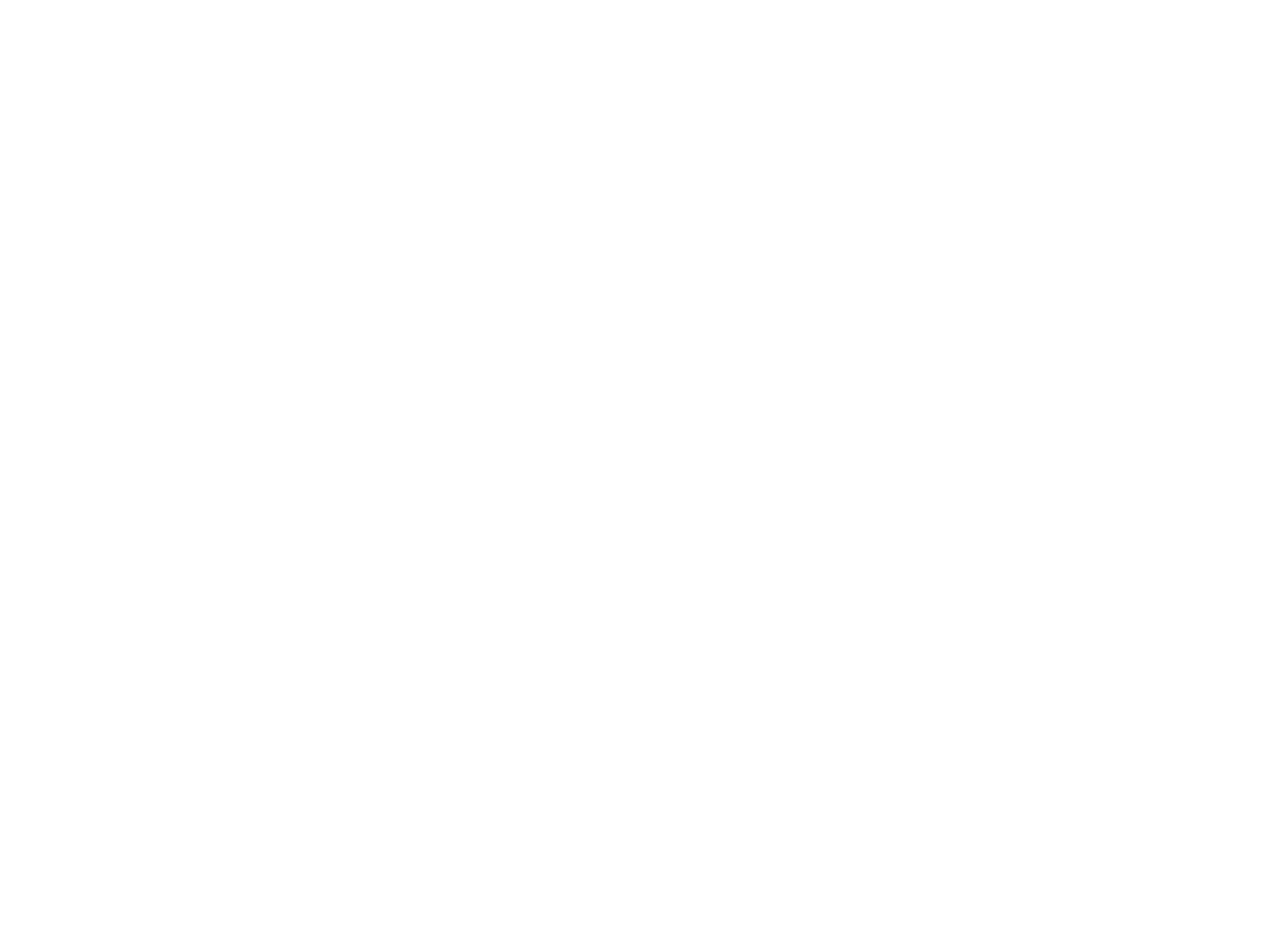
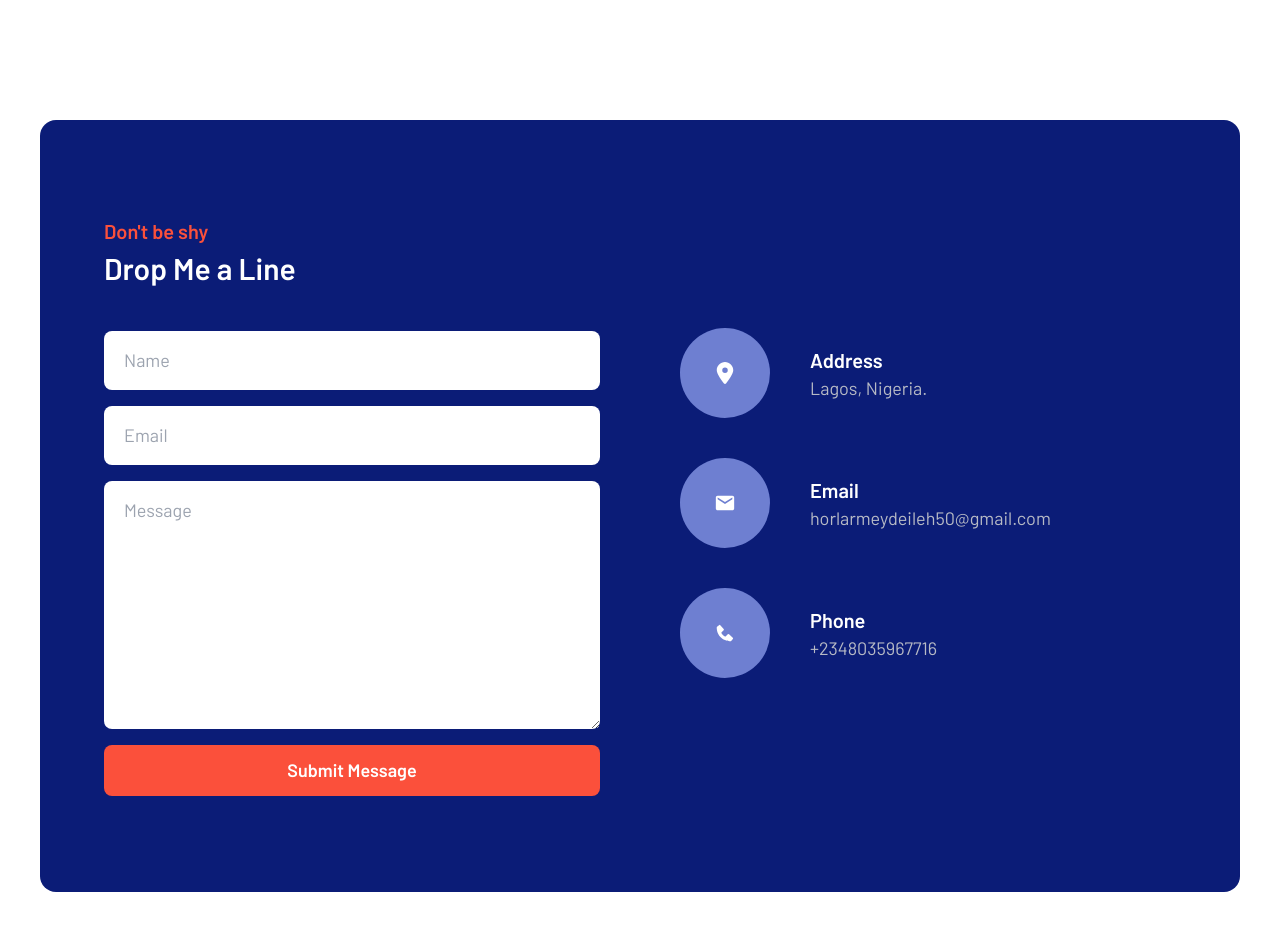
Before and after one commit to Zikkieman/portfolio, a React (Vite) app: page / in a window 1280 px wide. Shown: the part 4520-5450 px from the top of the page. Before the commit the page ends 4720 px from the top, so only its background shows below. Built offline with nearby package versions, Linux system fonts and the light colour scheme.

Commit message:
contact initalized

```diff
--- /dev/null
+++ b/src/components/sections/contact.tsx
@@ -0,0 +1,101 @@
+import { FaLocationDot } from "react-icons/fa6";
+import { MdEmail } from "react-icons/md";
+import { BiSolidPhone } from "react-icons/bi";
+import { useEffect, useRef } from "react";
+
+export default function Contact() {
+  const divRef = useRef<HTMLDivElement>(null);
+
+  useEffect(() => {
+    const observer = new IntersectionObserver((entries) => {
+      if (entries[0]?.isIntersecting) {
+        divRef.current?.classList.add("animatedDiv");
+      } else {
+        divRef.current?.classList.remove("animatedDiv");
+      }
+    });
+
+    if (divRef.current) {
+      observer.observe(divRef.current);
+    }
+
+    return () => {
+      if (divRef.current) {
+        observer.unobserve(divRef.current);
+      }
+    };
+  }, []);
+
+  return (
+    <div>
+      <div className="bg-[#0B1C77] py-24 px-16  rounded-2xl">
+        <div className="flex" ref={divRef}>
+          <div className="flex flex-col flex-1">
+            <p className="text-[#fb503b] font-barlow text-[20px] font-semibold">
+              Don't be shy
+            </p>
+            <p className="text-[30px] text-white font-barlow font-semibold mb-10">
+              Drop Me a Line
+            </p>
+            <form className="flex flex-col gap-y-4">
+              <input
+                placeholder="Name"
+                className="py-4 px-5 font-barlow font-normal text-[18px] rounded-lg outline-none"
+              />
+              <input
+                placeholder="Email"
+                className="py-4 px-5 font-barlow font-normal text-[18px] rounded-lg outline-none"
+              />
+              <textarea
+                className="py-4 px-5 font-barlow font-normal text-[18px] rounded-lg outline-none"
+                placeholder="Message"
+                rows={8}
+              ></textarea>
+              <button
+                type="submit"
+                className="bg-[#fb503b] font-barlow font-semibold text-white py-3 rounded-lg text-[18px] transition-all hover:translate-y-[-3px] duration-500"
+              >
+                Submit Message
+              </button>
+            </form>
+          </div>
+          <div className="flex-1 flex flex-col mt-28 pl-20 gap-y-10">
+            <div className="flex items-center gap-x-10">
+              <div className="bg-[#6e7fd1] rounded-full w-[90px] h-[90px] flex justify-center items-center">
+                <FaLocationDot size={22} className="text-white" />
+              </div>
+              <div className="font-barlow">
+                <p className="text-white text-[20px] font-semibold">Address</p>
+                <p className="text-[#b7bac5] font-normal text-[18px]">
+                  Lagos, Nigeria.
+                </p>
+              </div>
+            </div>
+            <div className="flex items-center gap-x-10">
+              <div className="bg-[#6e7fd1] rounded-full w-[90px] h-[90px] flex justify-center items-center">
+                <MdEmail size={22} className="text-white" />
+              </div>
+              <div className="font-barlow">
+                <p className="text-white text-[20px] font-semibold">Email</p>
+                <p className="text-[#b7bac5] font-normal text-[18px]">
+                  horlarmeydeileh50@gmail.com
+                </p>
+              </div>
+            </div>
+            <div className="flex items-center gap-x-10">
+              <div className="bg-[#6e7fd1] rounded-full w-[90px] h-[90px] flex justify-center items-center">
+                <BiSolidPhone size={22} className="text-white" />
+              </div>
+              <div className="font-barlow">
+                <p className="text-white text-[20px] font-semibold">Phone</p>
+                <p className="text-[#b7bac5] font-normal text-[18px]">
+                  +2348035967716
+                </p>
+              </div>
+            </div>
+          </div>
+        </div>
+      </div>
+    </div>
+  );
+}
--- a/src/pages/portfolio.tsx
+++ b/src/pages/portfolio.tsx
@@ -1,4 +1,5 @@
 import About from "../components/sections/about";
+import Contact from "../components/sections/contact";
 import Hero from "../components/sections/hero";
 import Services from "../components/sections/services";
 import SkillRating from "../components/sections/skillsRating";
@@ -20,7 +21,12 @@ export default function LandingPage() {
         <div>
           <SkillRating />
         </div>
-        <Services />
+        <div>
+          <Services />
+        </div>
+        <div>
+          <Contact />
+        </div>
       </div>
     </div>
   );
```
